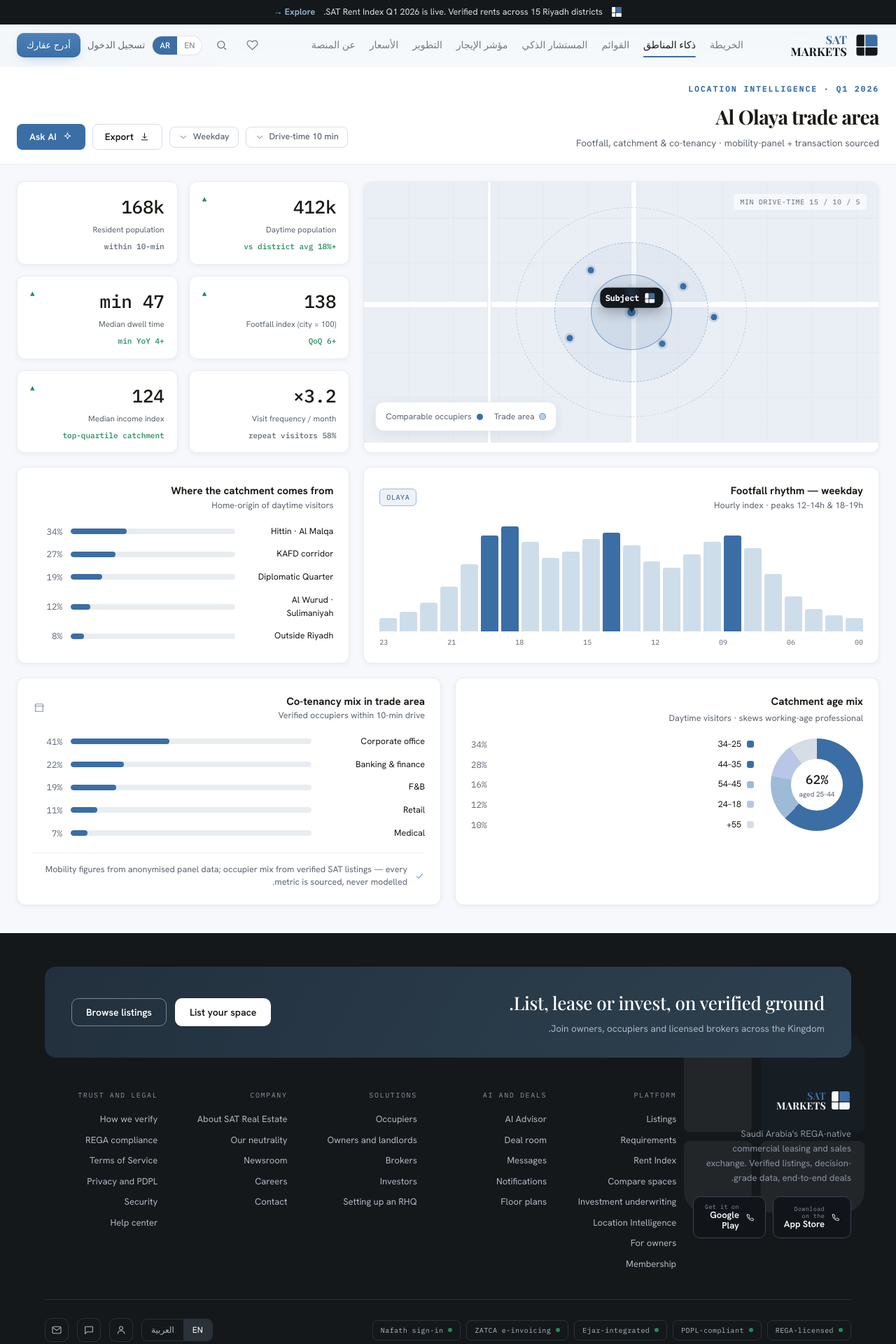
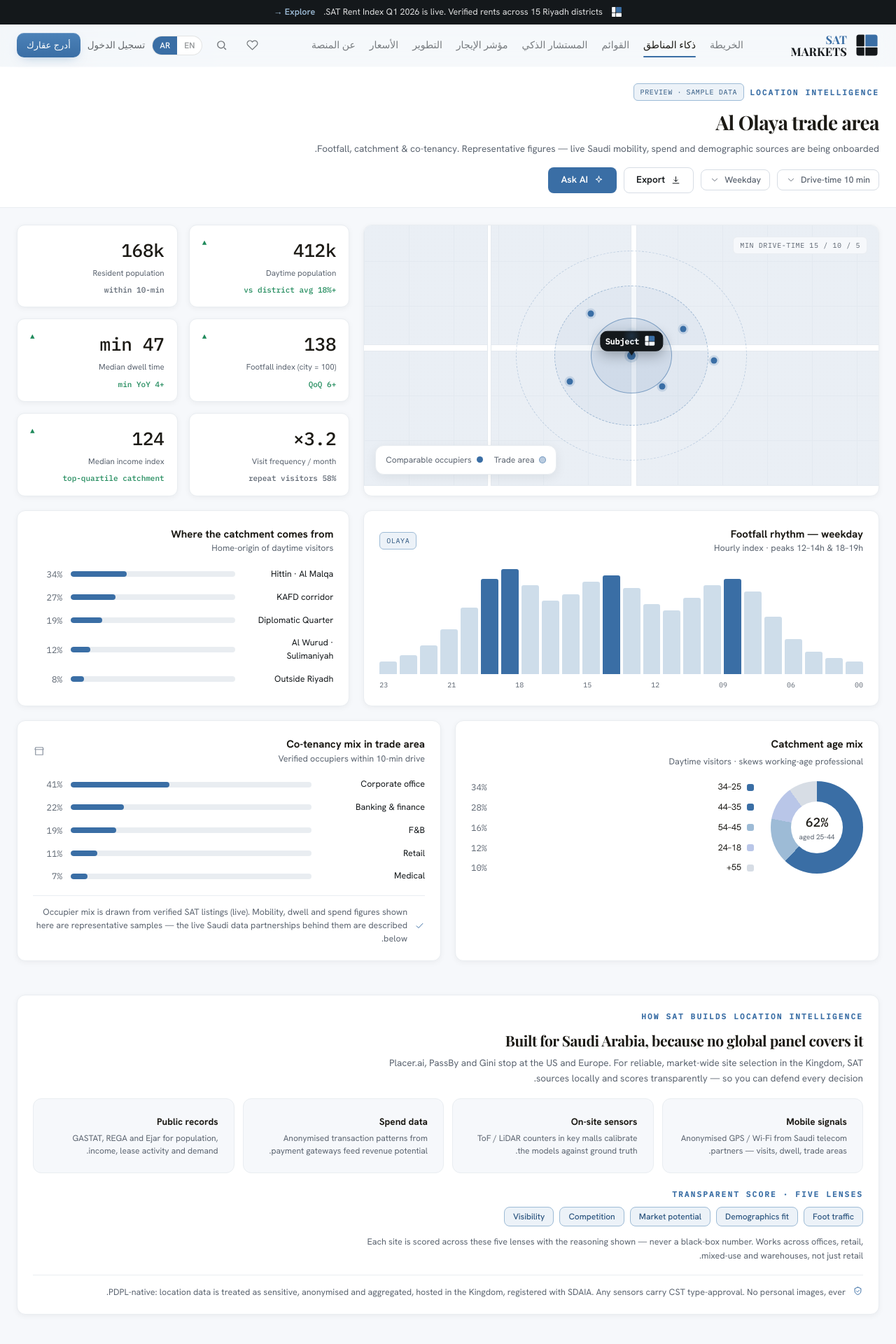
Before and after one commit to saleemzeidan123/satmarkets, a Next.js app: page /ar/area in a window 1280 px wide. Shown: the top 1920 px of the page at 70% size. Built offline with nearby package versions, Linux system fonts and the light colour scheme.

Commit message:
design: original SVG Riyadh skyline hero (no stock), honest /area reframe with 5-lens model + sourcing methodology + compliance

```diff
--- a/src/app/[locale]/area/page.tsx
+++ b/src/app/[locale]/area/page.tsx
@@ -32,9 +32,9 @@
       <div style={{ maxWidth: 1360, margin: "0 auto" }}>
         <div className="row between wrap" style={{ padding: "24px 24px 20px", alignItems: "flex-end", borderBottom: "1px solid var(--silver)", background: "var(--paper)", gap: 16 }}>
           <div>
-            <div className="eyebrow">Location Intelligence · Q1 2026</div>
+            <div className="row gap8" style={{ alignItems: "center" }}><div className="eyebrow">Location Intelligence</div><span className="tag" style={{ color: "var(--azure-d)", background: "var(--azure-wash)", borderColor: "var(--azure-l)" }}>Preview · sample data</span></div>
             <h1 style={{ fontSize: 28, fontWeight: 700, letterSpacing: "-.02em", margin: "10px 0 0" }}>Al Olaya trade area</h1>
-            <div className="muted" style={{ fontSize: 13.5, marginTop: 6 }}>Footfall, catchment &amp; co-tenancy · mobility-panel + transaction sourced</div>
+            <div className="muted" style={{ fontSize: 13.5, marginTop: 6 }}>Footfall, catchment &amp; co-tenancy. Representative figures — live Saudi mobility, spend and demographic sources are being onboarded.</div>
           </div>
           <div className="row gap10 wrap">
             <span className="chip">Drive-time 10 min <Icon.chevd size={14} /></span>
@@ -131,7 +131,37 @@
             </div>
             <div className="row gap10" style={{ marginTop: 18, paddingTop: 14, borderTop: "1px solid var(--silver)" }}>
               <span style={{ color: "var(--harbor)" }}><Icon.check size={15} /></span>
-              <span className="muted" style={{ fontSize: 12.5 }}>Mobility figures from anonymised panel data; occupier mix from verified SAT listings — every metric is sourced, never modelled.</span>
+              <span className="muted" style={{ fontSize: 12.5 }}>Occupier mix is drawn from verified SAT listings (live). Mobility, dwell and spend figures shown here are representative samples — the live Saudi data partnerships behind them are described below.</span>
+            </div>
+          </div>
+        </div>
+
+        <div style={{ padding: "8px 24px 48px" }}>
+          <div className="card pad" style={{ boxShadow: "var(--sh-1)" }}>
+            <div className="eyebrow">How SAT builds location intelligence</div>
+            <h2 style={{ fontSize: 21, fontWeight: 700, letterSpacing: "-.02em", margin: "10px 0 6px" }}>Built for Saudi Arabia, because no global panel covers it</h2>
+            <p className="muted" style={{ fontSize: 13.5, lineHeight: 1.6, maxWidth: 720 }}>Placer.ai, PassBy and Gini stop at the US and Europe. For reliable, market-wide site selection in the Kingdom, SAT sources locally and scores transparently — so you can defend every decision.</p>
+
+            <div style={{ display: "grid", gridTemplateColumns: "repeat(auto-fit,minmax(210px,1fr))", gap: 12, marginTop: 18 }}>
+              {[["Mobile signals","Anonymised GPS / Wi-Fi from Saudi telecom partners — visits, dwell, trade areas."],["On-site sensors","ToF / LiDAR counters in key malls calibrate the models against ground truth."],["Spend data","Anonymised transaction patterns from payment gateways feed revenue potential."],["Public records","GASTAT, REGA and Ejar for population, income, lease activity and demand."]].map((d,i)=>(
+                <div key={i} className="card pad" style={{ boxShadow: "none", background: "var(--cool)" }}>
+                  <div style={{ fontSize: 13.5, fontWeight: 700 }}>{d[0]}</div>
+                  <div className="muted" style={{ fontSize: 12, lineHeight: 1.5, marginTop: 4 }}>{d[1]}</div>
+                </div>
+              ))}
+            </div>
+
+            <div className="eyebrow" style={{ margin: "22px 0 10px" }}>Transparent score · five lenses</div>
+            <div className="row gap8 wrap">
+              {["Foot traffic","Demographics fit","Market potential","Competition","Visibility"].map((l,i)=>(
+                <span key={i} className="chip on" style={{ fontSize: 12 }}>{l}</span>
+              ))}
+            </div>
+            <p className="muted" style={{ fontSize: 12.5, lineHeight: 1.55, margin: "12px 0 0", maxWidth: 720 }}>Each site is scored across these five lenses with the reasoning shown — never a black-box number. Works across offices, retail, mixed-use and warehouses, not just retail.</p>
+
+            <div className="row gap10" style={{ marginTop: 18, paddingTop: 14, borderTop: "1px solid var(--silver)", alignItems: "flex-start" }}>
+              <span style={{ color: "var(--harbor)", marginTop: 1 }}><Icon.shield size={15} /></span>
+              <span className="muted" style={{ fontSize: 12.5, lineHeight: 1.55 }}>PDPL-native: location data is treated as sensitive, anonymised and aggregated, hosted in the Kingdom, registered with SDAIA. Any sensors carry CST type-approval. No personal images, ever.</span>
             </div>
           </div>
         </div>
--- a/src/components/MarketingHome.tsx
+++ b/src/components/MarketingHome.tsx
@@ -16,7 +16,7 @@
   const sStat = [[stats.listings, "Verified listings"], ["100%", "Owner-verified"], [stats.districts, "Districts indexed"], ["1", "Neutral exchange"]];
   return (
     <div style={{ fontFamily: "var(--sans)", color: "var(--ink)", background: "var(--paper)" }}>
-      <div className="satmkt-hero" style={{ position: "relative", padding: "84px 40px 76px", overflow: "hidden", backgroundImage: "linear-gradient(108deg, rgba(15,20,26,.90) 0%, rgba(17,24,33,.74) 40%, rgba(44,85,127,.50) 100%), url('https://images.unsplash.com/photo-1486406146926-c627a92ad1ab?auto=format&fit=crop&w=1920&q=72')", backgroundSize: "cover", backgroundPosition: "center" }}>
+      <div className="satmkt-hero" style={{ position: "relative", padding: "84px 40px 76px", overflow: "hidden", backgroundImage: "linear-gradient(100deg, rgba(11,15,21,.92) 0%, rgba(16,26,38,.72) 46%, rgba(44,85,127,.30) 100%), url('/hero-riyadh.svg')", backgroundSize: "cover", backgroundPosition: "center" }}>
         <div style={{ position: "relative", display: "flex", gap: 46, alignItems: "center", flexWrap: "wrap", maxWidth: 1360, margin: "0 auto" }}>
           <div style={{ flex: "1 1 520px", maxWidth: 660 }}>
             <div style={{ display: "inline-flex", alignItems: "center", gap: 8, background: "rgba(255,255,255,.12)", border: "1px solid rgba(255,255,255,.22)", borderRadius: 20, padding: "6px 13px", backdropFilter: "blur(4px)" }}>
```
Also changed, not shown: public/hero-riyadh.svg (added).
